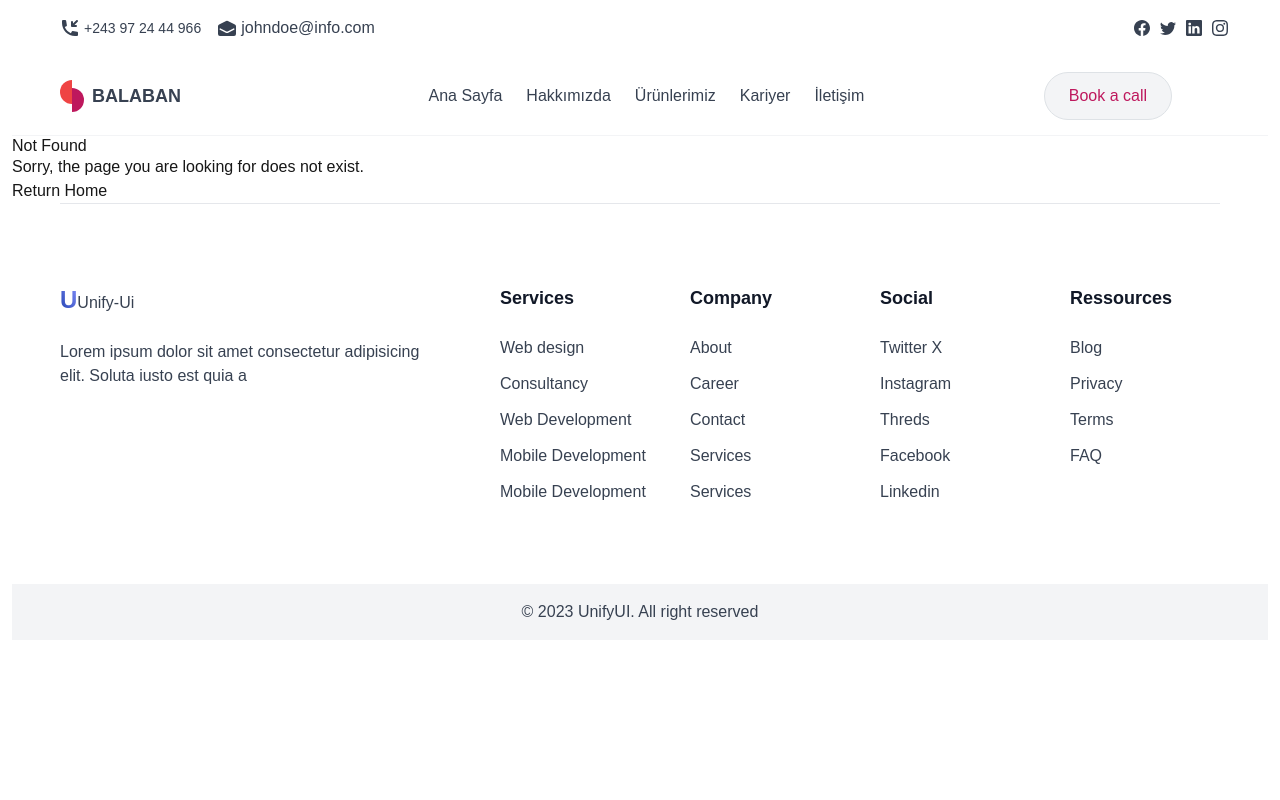
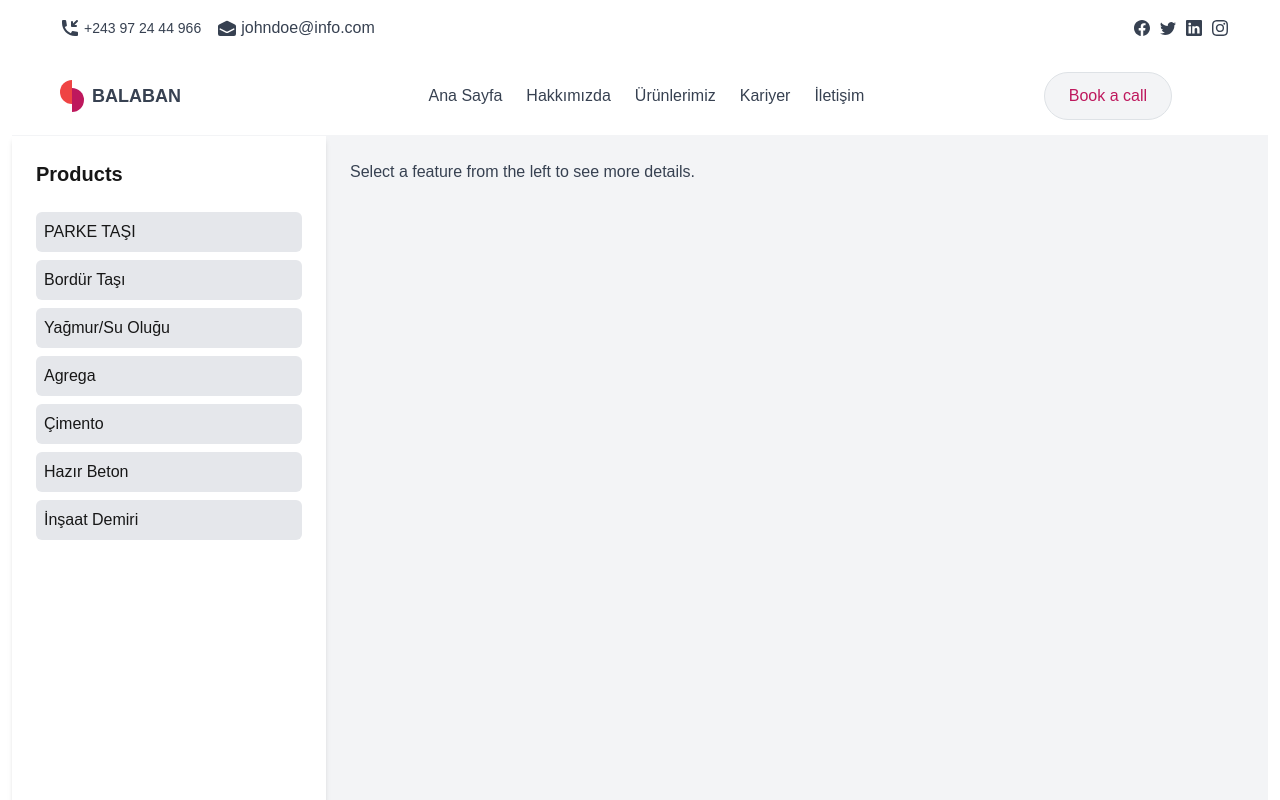
Before and after one commit to Bunyamin-35/izmirbetonparke, a Next.js app: page /products in a window 1280 px wide. Before the commit this address had no page. Shown: the top 800 px of the page. Built offline with nearby package versions, Linux system fonts and the light colour scheme.

Commit message:
izmirbetonparke.com | producs page modified.

```diff
--- a/app/blog/page.jsx
+++ b/app/blog/page.jsx
@@ -1,9 +1,9 @@
 import React from "react"
 
-const Blog = () => {
+const Products = () => {
   return (
     <div>blog</div>
   )
 }
 
-export default Blog
+export default Products
--- a/app/components/Feature/Feature.jsx
+++ b/app/components/Feature/Feature.jsx
@@ -58,7 +58,7 @@ const features = [
 {
     id: 2,
     title: "Uygun Fiyat",
-    description: "Parke taşlarının üretimini kendi bünyemizde gerçekleştirdiğimiz için daha uyun fiyatlara müşteriye sunuyoruz.",
+    description: "Parke taşlarının üretimini kendi bünyemizde gerçekleştirdiğimiz için daha uygun fiyatlara müşteriye sunuyoruz.",
     icon: "euro-circle"
 },
 {
--- a/app/components/Navbar/Nav.jsx
+++ b/app/components/Navbar/Nav.jsx
@@ -84,7 +84,7 @@ const Navbar = () => {
                 <Link href="/about" className="relative py-2.5 duration-300 ease-linear hover:text-pink-600 after:absolute after:w-full after:left-0 after:bottom-0 after:h-px after:rounded-md after:origin-left after:ease-linear after:duration-300 after:scale-x-0 hover:after:scale-100 after:bg-pink-600">Hakkımızda</Link>
               </li>
               <li>
-                <Link href="/blog" className="relative py-2.5 duration-300 ease-linear hover:text-pink-600 after:absolute after:w-full after:left-0 after:bottom-0 after:h-px after:rounded-md after:origin-left after:ease-linear after:duration-300 after:scale-x-0 hover:after:scale-100 after:bg-pink-600">Ürünlerimiz</Link>
+                <Link href="/products" className="relative py-2.5 duration-300 ease-linear hover:text-pink-600 after:absolute after:w-full after:left-0 after:bottom-0 after:h-px after:rounded-md after:origin-left after:ease-linear after:duration-300 after:scale-x-0 hover:after:scale-100 after:bg-pink-600">Ürünlerimiz</Link>
               </li>
               <li>
                 <Link href="/products" className="relative py-2.5 duration-300 ease-linear hover:text-pink-600 after:absolute after:w-full after:left-0 after:bottom-0 after:h-px after:rounded-md after:origin-left after:ease-linear after:duration-300 after:scale-x-0 hover:after:scale-100 after:bg-pink-600">Kariyer</Link>
--- /dev/null
+++ b/app/data/products.js
@@ -0,0 +1,72 @@
+import image1 from "../assets/feature1.webp"
+export const items = [
+    {
+        id: 1,
+        name: 'PARKE TAŞI',
+        description: 'This is the description for Product 1. It is an amazing product with many features.',
+        subitems: [
+            { id: 1, name: '8 cm Kilit Parke Taşı', description: 'Description of Feature 1 for Product 1.', image:{image1} },
+            { id: 2, name: '30x30x8 Karo Parke Taşı', image: "", description: 'Description of Feature 2 for Product 1.', image: 'https://via.placeholder.com/150' },
+            { id: 3, name: '20x20*8 Karo Parke Taşı', image: "", description: 'Description of Feature 2 for Product 1.', image: 'https://via.placeholder.com/150' },
+            { id: 4, name: '20x50x8 Parke Taşı', image: "", description: 'Description of Feature 2 for Product 1.', image: 'https://via.placeholder.com/150' },
+            { id: 5, name: '10x10x8 Küp Parke Taşı', image: "", description: 'Description of Feature 2 for Product 1.', image: 'https://via.placeholder.com/150' },
+            { id: 6, name: '10x20x8 Star Parke Taşı', image: "", description: 'Description of Feature 2 for Product 1.', image: 'https://via.placeholder.com/150' },
+            { id: 7, name: '8 cm Prizma Parke Taşı', image: "", description: 'Description of Feature 2 for Product 1.', image: 'https://via.placeholder.com/150' },
+        ],
+    },
+    {
+        id: 2,
+        name: 'Bordür Taşı',
+        description: 'This is the description for Product 2. A must-have for anyone looking for quality.',
+        subitems: [
+            { id: 1, name: '75 lik (75x30x15) Bordür Taşı', description: 'Description of Feature 1 for Product 2.' },
+            { id: 2, name: '20 lik (50x20x15) Bordür Taşı', description: 'Description of Feature 2 for Product 2.' },
+            { id: 3, name: '15 lik (50x15x10) Çim Bordürü Taşı', description: 'Description of Feature 2 for Product 2.' },
+        ],
+    },
+    {
+        id: 3,
+        name: 'Yağmur/Su Oluğu',
+        description: 'Product 3 is known for its exceptional design and durability.',
+        subitems: [
+            { id: 1, name: 'Yağmur/Su Oluğu', description: 'Description of Feature 1 for Product 3.' },
+
+        ],
+    },
+    {
+        id: 4,
+        name: 'Agrega',
+        description: 'Discover the benefits of Product 4 with its unique features and advantages.',
+        subitems: [
+            { id: 1, name: 'Mıcır', description: 'Description of Feature 1 for Product 4.' },
+            { id: 2, name: 'Kum', description: 'Description of Feature 2 for Product 4.' },
+            { id: 3, name: 'Toz/Filler', description: 'Description of Feature 2 for Product 4.' },
+        ],
+    },
+    {
+        id: 5,
+        name: 'Çimento',
+        description: 'Discover the benefits of Product 4 with its unique features and advantages.',
+        subitems: [
+            { id: 1, name: 'Torba Çimento', description: 'Description of Feature 1 for Product 4.' },
+            { id: 2, name: 'Dökme Çimento', description: 'Description of Feature 2 for Product 4.' },
+
+        ],
+    },
+    {
+        id: 6,
+        name: 'Hazır Beton',
+        description: 'Discover the benefits of Product 4 with its unique features and advantages.',
+        subitems: [
+            { id: 1, name: 'Hazır Beton', description: 'Description of Feature 1 for Product 4.' },
+        ],
+    },
+    {
+        id: 7,
+        name: 'İnşaat Demiri',
+        description: 'Discover the benefits of Product 4 with its unique features and advantages.',
+        subitems: [
+            { id: 1, name: 'İnşaat Demiri', description: 'Description of Feature 1 for Product 4.' },
+        ],
+    },
+];
--- /dev/null
+++ b/app/products/page.jsx
@@ -0,0 +1,78 @@
+'use client'
+import { useState } from 'react';
+import { items } from "../data/products.js"
+import Image from 'next/image.js';
+
+export default function HomePage() {
+    const [selectedSubitem, setSelectedSubitem] = useState(null); // To track the selected sublist item
+    const [expandedItems, setExpandedItems] = useState([]); // To track which items have expanded sublists
+
+    // Function to toggle the sublist of an item
+    const toggleSublist = (itemId) => {
+        setExpandedItems((prevState) =>
+            prevState.includes(itemId)
+                ? prevState.filter((id) => id !== itemId) // Collapse sublist if it's already expanded
+                : [...prevState, itemId] // Expand sublist if it's collapsed
+        );
+    };
+
+    return (
+        <div className="min-h-screen flex bg-gray-100">
+            {/* Left Sidebar (List of Items) */}
+            <div className="w-1/4 p-6 bg-white shadow-md">
+                <h2 className="text-xl font-bold mb-4">Products</h2>
+                <ul>
+                    {items.map((item) => (
+                        <li key={item.id}>
+                            {/* Main list item */}
+                            <div
+                                className={`p-2 mb-2 cursor-pointer rounded ${expandedItems.includes(item.id) ? 'bg-blue-500 text-white' : 'bg-gray-200'
+                                    }`}
+                                onClick={() => toggleSublist(item.id)} // Toggle sublist on click
+                            >
+                                {item.name}
+                            </div>
+
+                            {/* Sublist (Features or subitems of the selected main item) */}
+                            {expandedItems.includes(item.id) && (
+                                <ul className="ml-4">
+                                    {item.subitems.map((subitem) => (
+                                        <li
+                                            key={subitem.id}
+                                            className={`p-2 mb-1 cursor-pointer rounded ${selectedSubitem?.id === subitem.id ? 'bg-green-500 text-white' : 'bg-gray-300'
+                                                }`}
+                                            onClick={() => setSelectedSubitem(subitem)}
+                                        >
+                                            {subitem.name}
+                                        </li>
+                                    ))}
+                                </ul>
+                            )}
+                        </li>
+                    ))}
+                </ul>
+            </div>
+
+            {/* Right Content (Details of the Selected Item or Subitem) */}
+            <div className="w-3/4 p-6">
+                {/* Display subitem details if a subitem is selected */}
+                {selectedSubitem ? (
+                    <>
+                        <h1 className="text-2xl font-bold">{selectedSubitem.name}</h1>
+
+                        <Image
+                            src={selectedSubitem.image}
+                            alt={selectedSubitem.name}
+                            width={150}  // Replace with the width you want
+                            height={150} // Replace with the height you want
+                            className="w-10 h-10 object-cover mr-2"
+                        />
+                        <p className="mt-4 text-gray-700">{selectedSubitem.description}</p>
+                    </>
+                ) : (
+                    <p className="text-gray-700">Select a feature from the left to see more details.</p>
+                )}
+            </div>
+        </div>
+    );
+}
```
